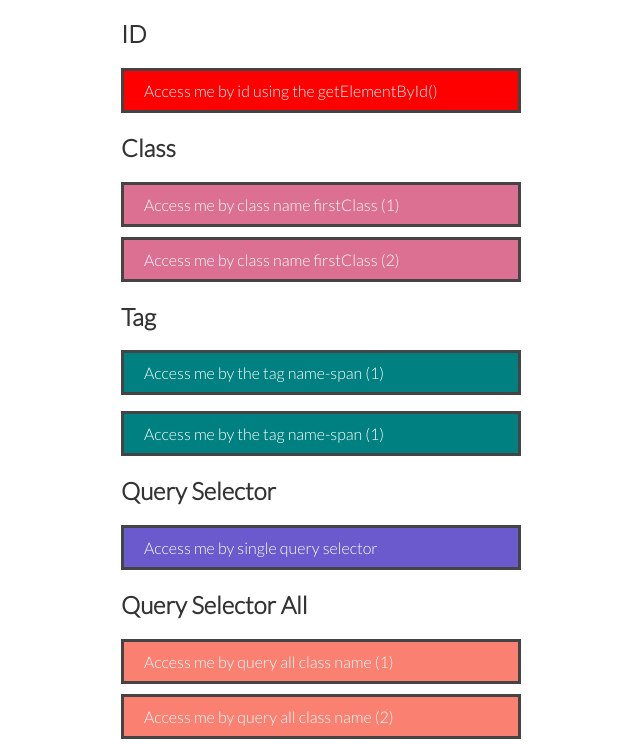
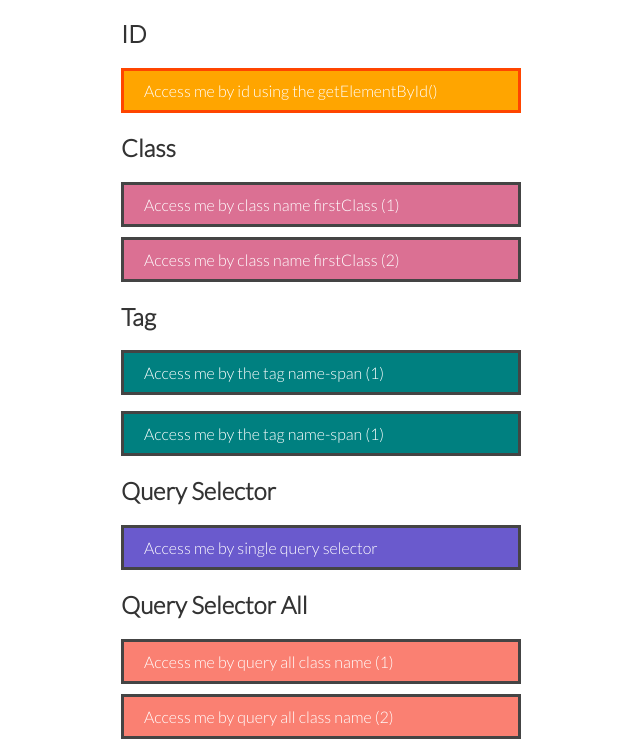
Before and after one commit to tursunovozodbek/JS_book_RICK, a plain HTML site: page chapter5/index1.html in a window 1280 px wide. Shown: the part 102-851 px from the top of the page, without its empty margins (319-959 px from the left). Drawn offline with Linux system fonts and the light colour scheme.

```diff
--- a/chapter5/index1.html
+++ b/chapter5/index1.html
@@ -43,10 +43,10 @@
 
     <script>
       //Select Element by its ID
-      // let first = document.getElementById("divID");
-      // console.log(first);
-      // first.style.backgroundColor = "orange";
-      // first.style.border = "3px solid orangered";
+      let first = document.getElementById("divID");
+      console.log(first);
+      first.style.backgroundColor = "orange";
+      first.style.border = "3px solid orangered";
 
       //Select Elements By Class Name
       // let second = document.getElementsByClassName("firstClass");
```
